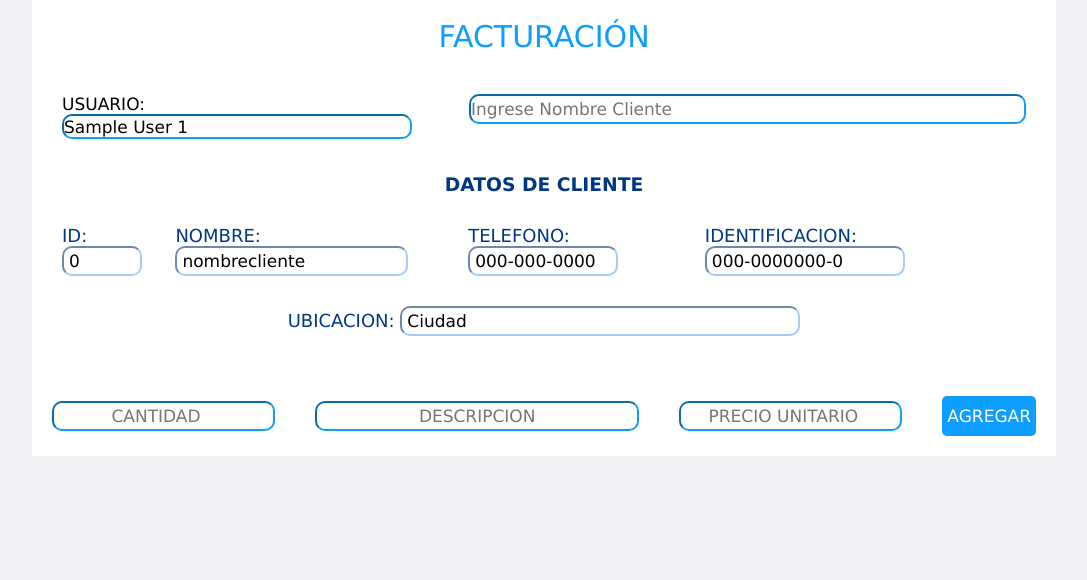
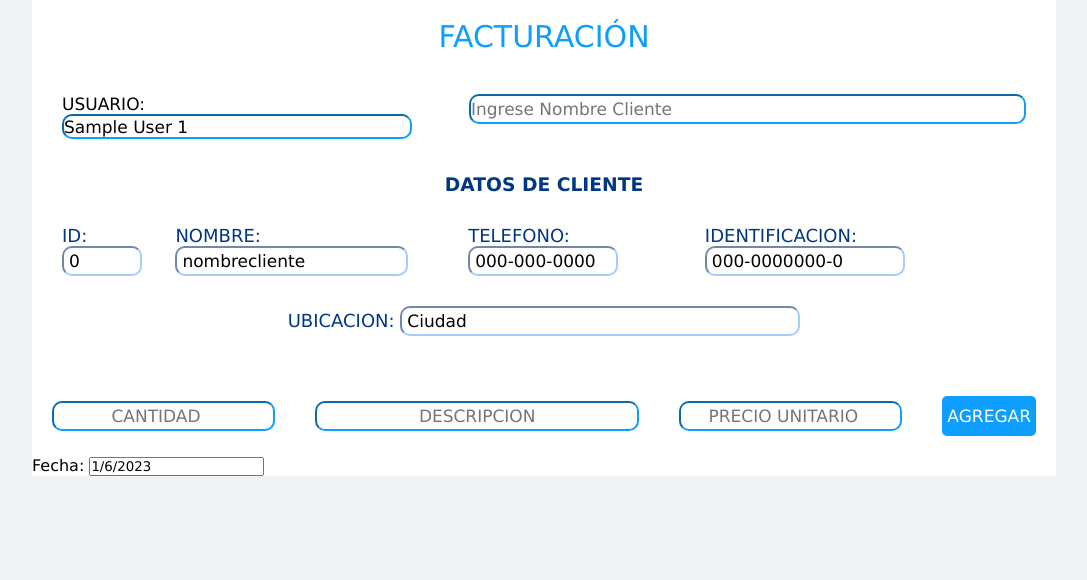
Before and after one commit to Chingons/Proyecto-Yo-Cobro-Mi-Dinero, a Flask app: page /home in a window 1280 px wide. Shown: the part 141-721 px from the top of the page, without its empty margins (96-1183 px from the left). Run offline with Flask 2, Linux system fonts and the light colour scheme; the visitor is signed in with stand-in values (Sample User, id 1); some libraries are stand-ins or nearby versions.

Commit message:
primera prueba fecha factura

```diff
--- a/blog/templates/inicio.html
+++ b/blog/templates/inicio.html
@@ -92,7 +92,10 @@
                 </div>
 
         </div>
+        <div>
+            <p>Fecha:  <input type="text" readonly="readonly" id="fecha">  </p>
 
+            </div>
 
 
     </div>
@@ -103,9 +106,17 @@
 
 
 <script>
+
+
+
     var y=1;
 
-function mostrarclientes() {
+
+    fecha = new Date().toLocaleDateString();
+    document.getElementById("fecha").value = fecha;
+
+
+    function mostrarclientes() {
 
     if (y===1) {
         document.querySelector('.contenedor-resultado-clientes').style.display = "block";
```
